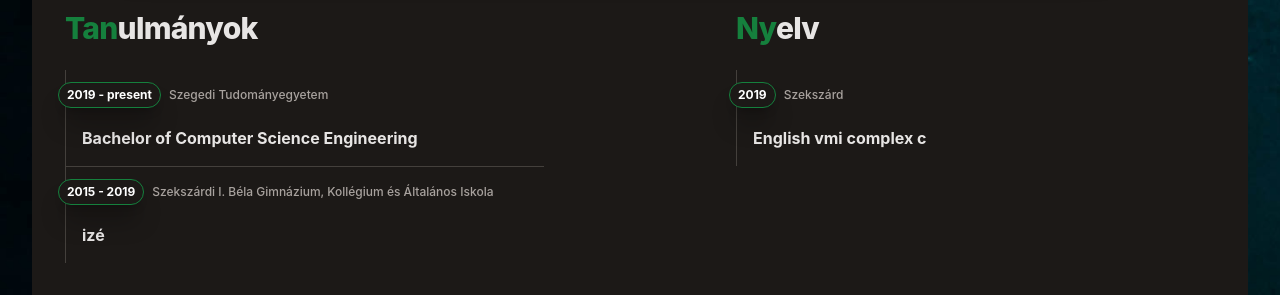
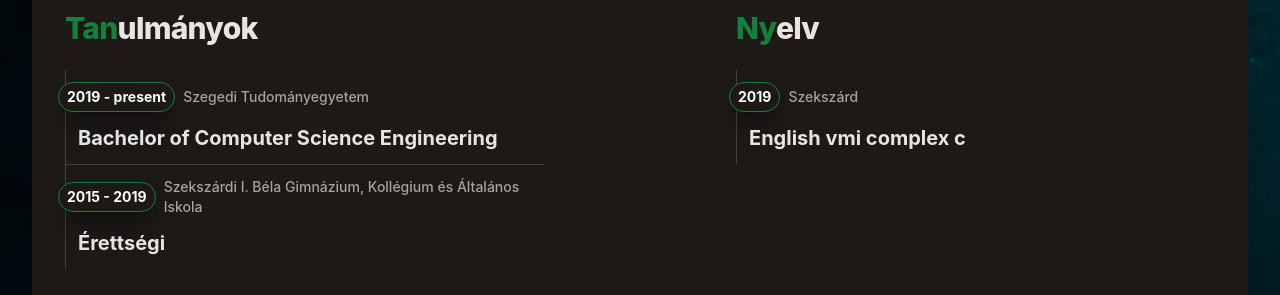
Before and after one commit to CsabaAndi/csabaandi.github.io, a React (Create React App) app: page / in a window 1280 px wide. Shown: the part 657-952 px from the top of the page. Built offline with nearby package versions, Linux system fonts and the light colour scheme.

Commit message:
[UI] text-size change | css changes

```diff
--- a/src/components/About/Education.tsx
+++ b/src/components/About/Education.tsx
@@ -7,16 +7,14 @@ type experience = {
 
 
 const ExperienceRowBlock: React.FC<experience> = (data: experience) => (
-    <li className='relative border-b border-l border-stone-700 py-4 pl-4 last:border-b-0'>
-        <div className='absolute -left-2 top-3 flex items-center space-x-2 md:-left-2'>
-            <span className='whitespace-nowrap rounded-full border border-green-700 bg-stone-900 px-2 py-1 text-xs font-bold text-white shadow-xl shadow-black/30'>
+    <li className='border-b border-l border-stone-700  last:border-b-0'>
+        <div className='-ml-2 pt-3 flex items-center gap-x-2'>
+            <span className='whitespace-nowrap rounded-full border border-green-700 bg-stone-900 px-2 py-1 text-xs sm:text-sm font-bold text-white shadow-xl shadow-black/30'>
                 {data.start_year} {data.end_year != "" ? "-" : ""} {data.end_year}
             </span>
-            <span className='text-xs font-medium text-stone-400'>{data.location}</span>
+            <span className='text-sm sm:text-md font-medium text-stone-400'>{data.location}</span>
         </div>
-        <div className='prose prose-sm flex flex-col pt-10 prose-ul:list-none'>
-            <h2 className='font-bold text-stone-200'>{data.description}</h2>
-        </div>
+        <h2 className='p-3 text-md sm:text-xl font-bold text-stone-200'>{data.description}</h2>
     </li>
 )
 
@@ -26,13 +24,13 @@ function Education() {
         <section id='sect_4_edu' className='px-4 mb-12 sm:p-0 sm:px-4 md:px-8'> {/** @todo: padding/margin size**/}
             <div className='grid grid-cols-1 gap-4 md:grid-cols-2 md:gap-48'>
                 <div className='col-span-1'>
-                    <h2 className='pb-6 text-2xl font-extrabold tracking-tight text-stone-200 sm:text-3xl'>
+                    <h2 className='pb-4 sm:pb-6 text-2xl font-extrabold tracking-tight text-stone-200 sm:text-3xl'>
                         <span className='text-green-700'>Tan</span>
                         ulmányok
                     </h2>
                     <ul className="md:ml-0 lg:ml-0">
                         <ExperienceRowBlock start_year={2019} end_year="present" location="Szegedi Tudományegyetem" description="Bachelor of Computer Science Engineering"></ExperienceRowBlock>
-                        <ExperienceRowBlock start_year={2015} end_year={2019} location="Szekszárdi I. Béla Gimnázium, Kollégium és Általános Iskola" description="izé"></ExperienceRowBlock>
+                        <ExperienceRowBlock start_year={2015} end_year={2019} location="Szekszárdi I. Béla Gimnázium, Kollégium és Általános Iskola" description="Érettségi"></ExperienceRowBlock>
                     </ul>
                 </div>
                 <div className='col-span-1'>
```
